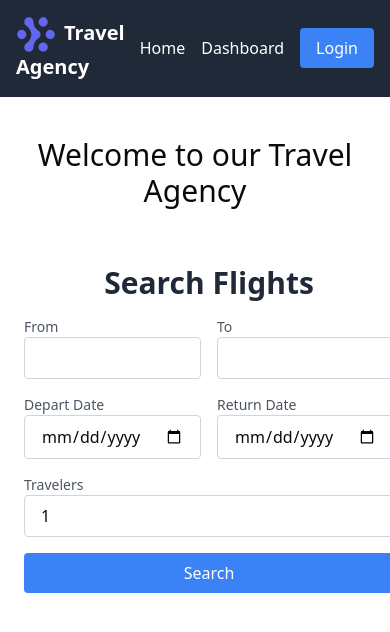
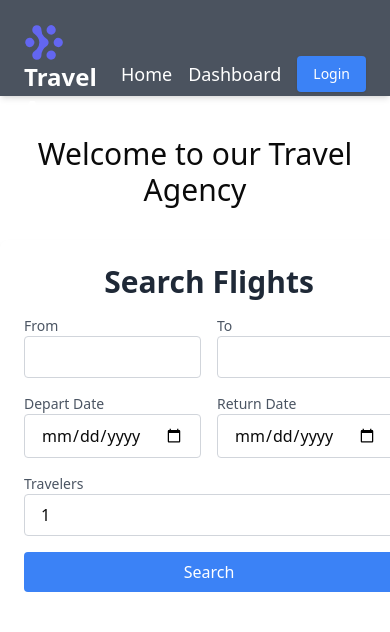
Before and after one commit to asubaruwrxsti/Vite_React_TS, a React (Vite) app: page / in a window 390 px wide. Shown: the top 632 px of the page. Built offline with nearby package versions, Linux system fonts and the light colour scheme.

Commit message:
Enhance Navbar component with scroll effect and responsive design

```diff
--- a/src/components/Navbar.tsx
+++ b/src/components/Navbar.tsx
@@ -1,10 +1,18 @@
+import { useState, useEffect } from 'react';
+import { useNavigate } from 'react-router-dom';
+import { Button } from "@/components/ui/button"
+
 /**
  * The Navbar component
  * Displays the navbar
  */
 
 const Navbar = () => {
-	//  Function to handle logout
+	// Constant to handle the scroll effect and navigation
+	const [isScrolled, setIsScrolled] = useState(false);
+	const navigate = useNavigate();
+
+	// Function to handle logout
 	function handleLogout(): void {
 		localStorage.removeItem('isLoggedIn');
 		localStorage.removeItem('flightData');
@@ -16,11 +24,24 @@ const Navbar = () => {
 		return localStorage.getItem('isLoggedIn') === 'true';
 	}
 
+	useEffect(() => {
+		const handleScroll = () => {
+			setIsScrolled(window.scrollY > 0);
+		};
+
+		window.addEventListener('scroll', handleScroll);
+		return () => {
+			window.removeEventListener('scroll', handleScroll);
+		};
+	}, []);
+
 	return (
-		<>
-			<nav className="bg-gray-800 p-4">
+		<nav
+			className={`${isScrolled ? 'bg-gray-800 bg-opacity-50 p-4' : 'bg-gray-800 bg-opacity-80 p-6 h-24'
+				} sticky top-0 z-50 backdrop-blur-md transition-all duration-500 shadow-md`}
+		>
 			<div className="container mx-auto flex justify-between items-center">
-					<div className="text-white font-bold text-xl">
+				<div className={`text-white font-bold transition-all duration-300 ${isScrolled ? 'text-xl' : 'text-2xl'}`}>
 					<img
 						src="/workflow-mark-indigo-500.svg"
 						alt="Workflow"
@@ -31,35 +52,34 @@ const Navbar = () => {
 				<div className="flex items-center space-x-4">
 					<a
 						href="/"
-							className="text-white hover:text-gray-300 transition duration-300"
+						className={`text-white hover:text-gray-300 transition-all duration-300 ${isScrolled ? 'text-base' : 'text-lg'}`}
 					>
 						Home
 					</a>
 					<a
 						href="/dashboard"
-							className="text-white hover:text-gray-300 transition duration-300"
+						className={`text-white hover:text-gray-300 transition-all duration-300 ${isScrolled ? 'text-base' : 'text-lg'}`}
 					>
 						Dashboard
 					</a>
 					{isLoggedIn() ? (
-							<button
+						<Button
 							onClick={handleLogout}
 							className="bg-red-500 text-white px-4 py-2 rounded focus:outline-none hover:bg-red-600 transition duration-300"
 						>
 							Logout
-							</button>
+						</Button>
 					) : (
-							<a
-								href="/login"
+						<Button
+							onClick={() => navigate('/login')}
 							className="bg-blue-500 text-white px-4 py-2 rounded focus:outline-none hover:bg-blue-600 transition duration-300"
 						>
 							Login
-							</a>
+						</Button>
 					)}
 				</div>
 			</div>
 		</nav>
-		</>
 	);
 };
 
```
Lines whose indentation alone changed are shown as unchanged.
